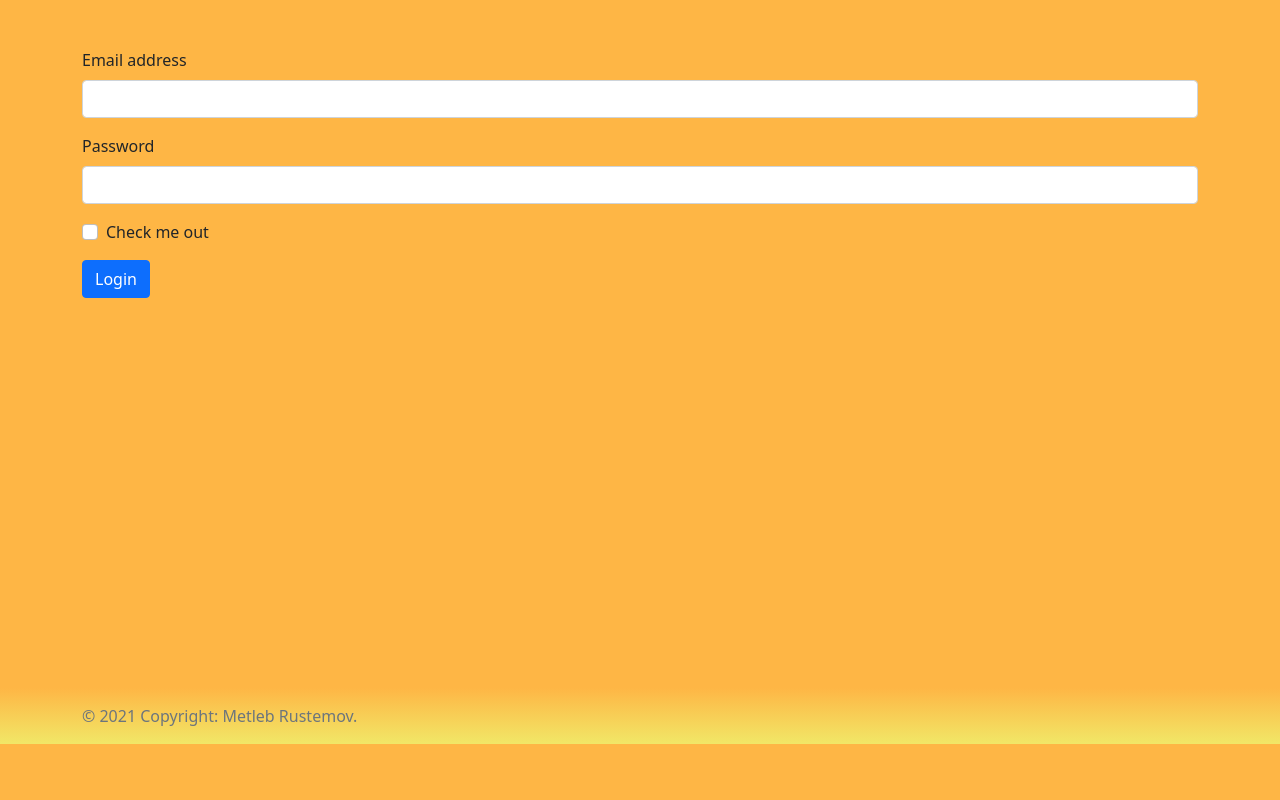
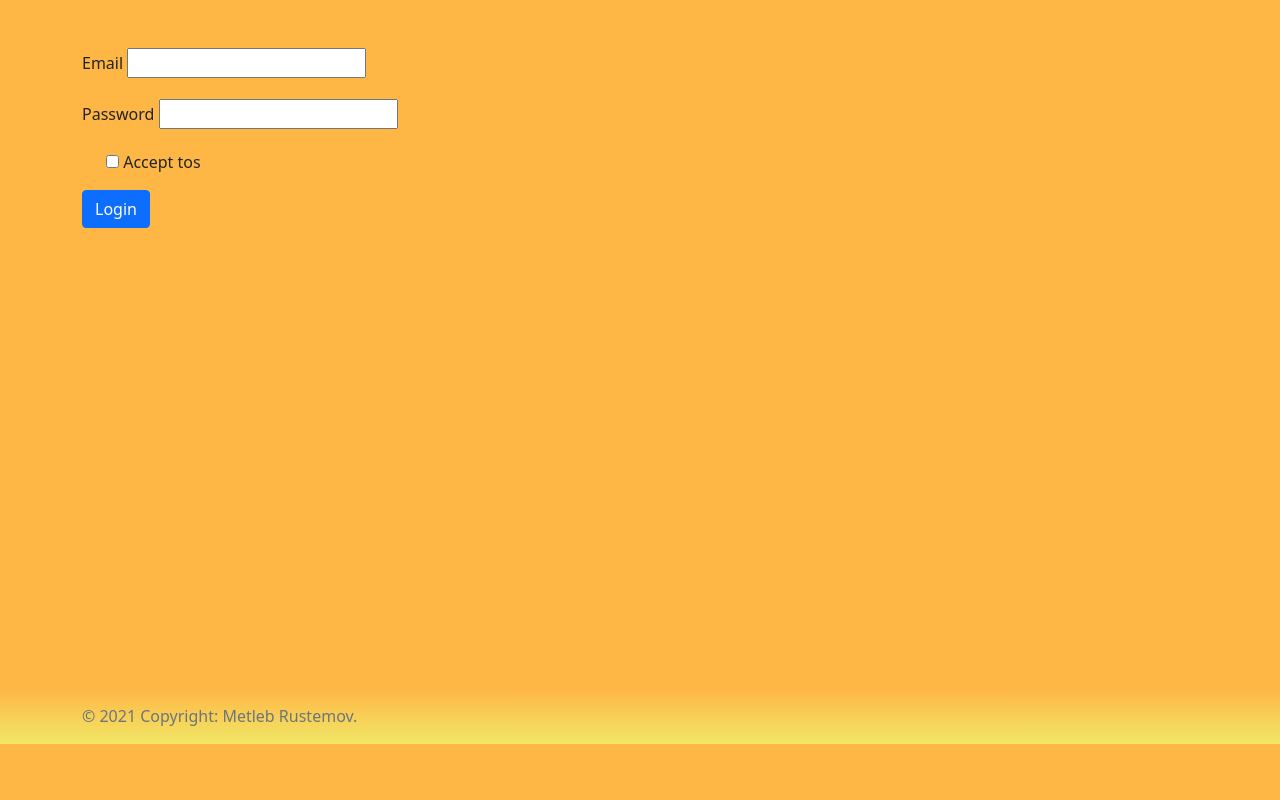
Before and after one commit to metlebrustemov/world2_music, a Flask app: template templates/login.html in a window 1280 px wide. Shown: the part 56-856 px from the top of the page. Run offline with Flask 2, Linux system fonts and the light colour scheme; the template is opened without the code that fills it, so the values that code supplies are empty, except form fields; tables that the repository leaves empty hold one stand-in row (values such as "Sample post"); form fields are guessed from the names that the template uses.

Commit message:
WTForms elave edildi

```diff
--- a/app.py
+++ b/app.py
@@ -1,6 +1,8 @@
 import os
-from flask import Flask, render_template, url_for
+from flask import Flask, render_template, redirect, url_for, request
 from flask_sqlalchemy import SQLAlchemy
+from wtforms import Form, BooleanField, StringField, PasswordField, validators
+from wtforms.fields.html5 import EmailField
 
 app = Flask(__name__)
 db_path = os.path.join(os.path.dirname(__file__), 'vt.db')
@@ -28,17 +30,39 @@
     def __repr__(self):
         return '<W2Media %r>' % self.u_name
 
+#//////////////////////////////////////////////////////////////////////
+
+class RegistrationForm(Form):
+    username = StringField('User Name', [validators.DataRequired(), validators.Length(min=4, max=25)], render_kw={"class":"form-control"})
+    email = EmailField('Email address', [validators.DataRequired(), validators.Length(min=8, max=35), validators.Email(message=(u'That\'s not a valid email address.'))], render_kw={"class":"form-control"})
+    password = PasswordField('Password', [validators.DataRequired(), validators.Length(min=10, max=35), validators.EqualTo('confirm', message='Passwords must match')], render_kw={"class":"form-control"})
+    confirm = PasswordField('Repeat Password', [validators.DataRequired()], render_kw={"class":"form-control"})
+    accept_tos = BooleanField('Check me out', [validators.DataRequired()], render_kw={"class":"form-check-input"})
+
+class LoginForm(Form):
+    email = EmailField('Email address', [validators.DataRequired(), validators.Length(min=8, max=35), validators.Email(message=(u'That\'s not a valid email address.'))], render_kw={"class":"form-control"})
+    password = PasswordField('Password', [validators.DataRequired()],validators.Length(min=10, max=35), render_kw={"class":"form-control"})
+    accept_tos = BooleanField('Check me out', [validators.DataRequired()], render_kw={"class":"form-check-input"})
+
 @app.route("/")
 def index():
     return render_template("index.html")
 
-@app.route("/register")
+@app.route("/register", methods=['POST', 'GET'])
 def reg_user():
-    return render_template("register.html")
+    if request.method == 'POST' :
 
-@app.route("/login")
+        return redirect(url_for('index'))
+    form = RegistrationForm()
+    return render_template("register.html", form=form)
+
+@app.route("/login", methods=['POST', 'GET'])
 def login_user():
-    return render_template("login.html")
+    if request.method == 'POST' :
+
+        return redirect(url_for('index'))
+    form = LoginForm()
+    return render_template("login.html", form=form)
 
 if __name__ == "__main__":
     app.run(debug=True)
--- a/templates/login.html
+++ b/templates/login.html
@@ -7,18 +7,18 @@
 {% block body %}
 <section class="bg-sect-home vh-100">
     <div class="container">
-        <form class="py-5">
+        <form class="py-5" action="{{url_for('login_user')}}", method="POST">
             <div class="mb-3">
-              <label for="exampleInputEmail1" class="form-label">Email address</label>
-              <input type="email" class="form-control" id="exampleInputEmail1" aria-describedby="emailHelp">
+              {{form.email.label(class="form-label")}}
+              {{form.email}}
             </div>
             <div class="mb-3">
-              <label for="exampleInputPassword1" class="form-label">Password</label>
-              <input type="password" class="form-control" id="exampleInputPassword1">
+              {{form.password.label(class="form-label")}}
+              {{form.password}}
             </div>
             <div class="mb-3 form-check">
-              <input type="checkbox" class="form-check-input" id="exampleCheck1">
-              <label class="form-check-label" for="exampleCheck1">Check me out</label>
+              {{form.accept_tos}}
+              {{form.accept_tos.label(class="form-check-label")}}
             </div>
             <button type="submit" class="btn btn-primary">Login</button>
           </form>
```
Also changed, not shown: templates/register.html (+11 -11 lines).
